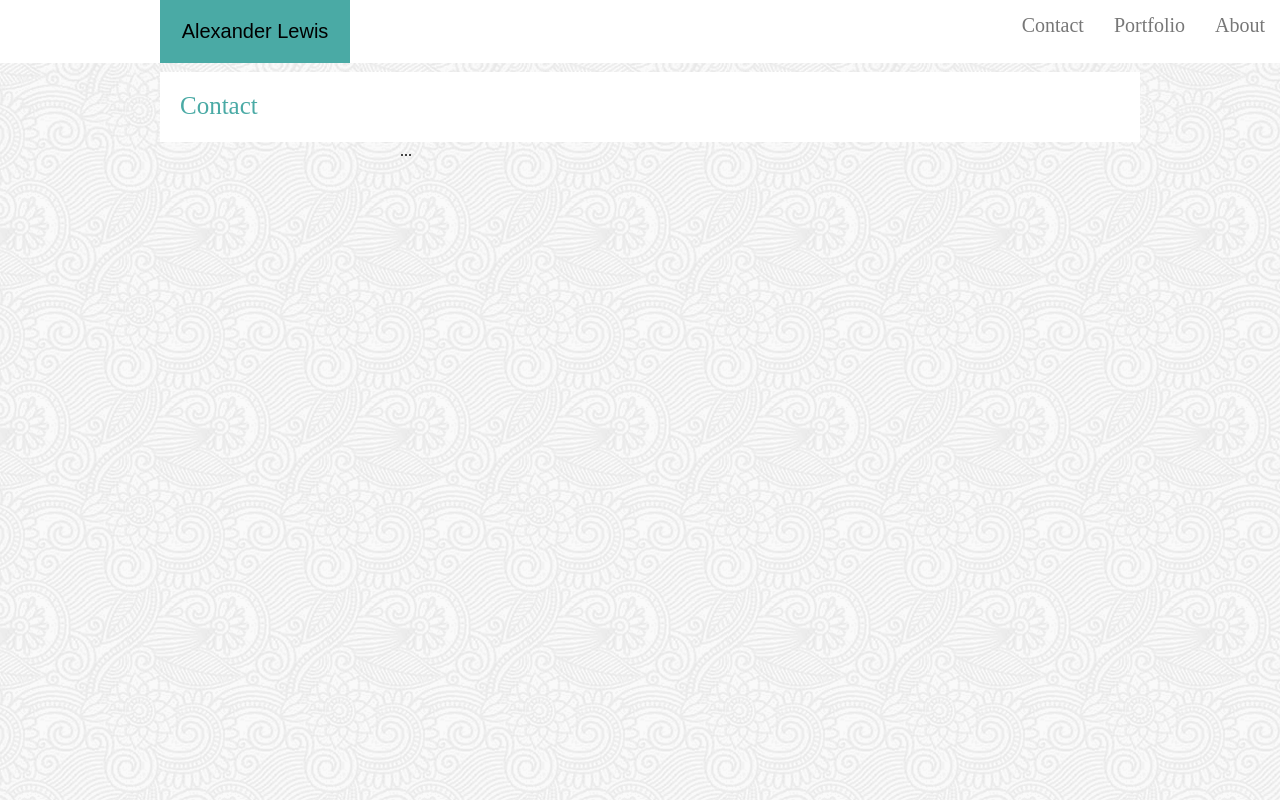
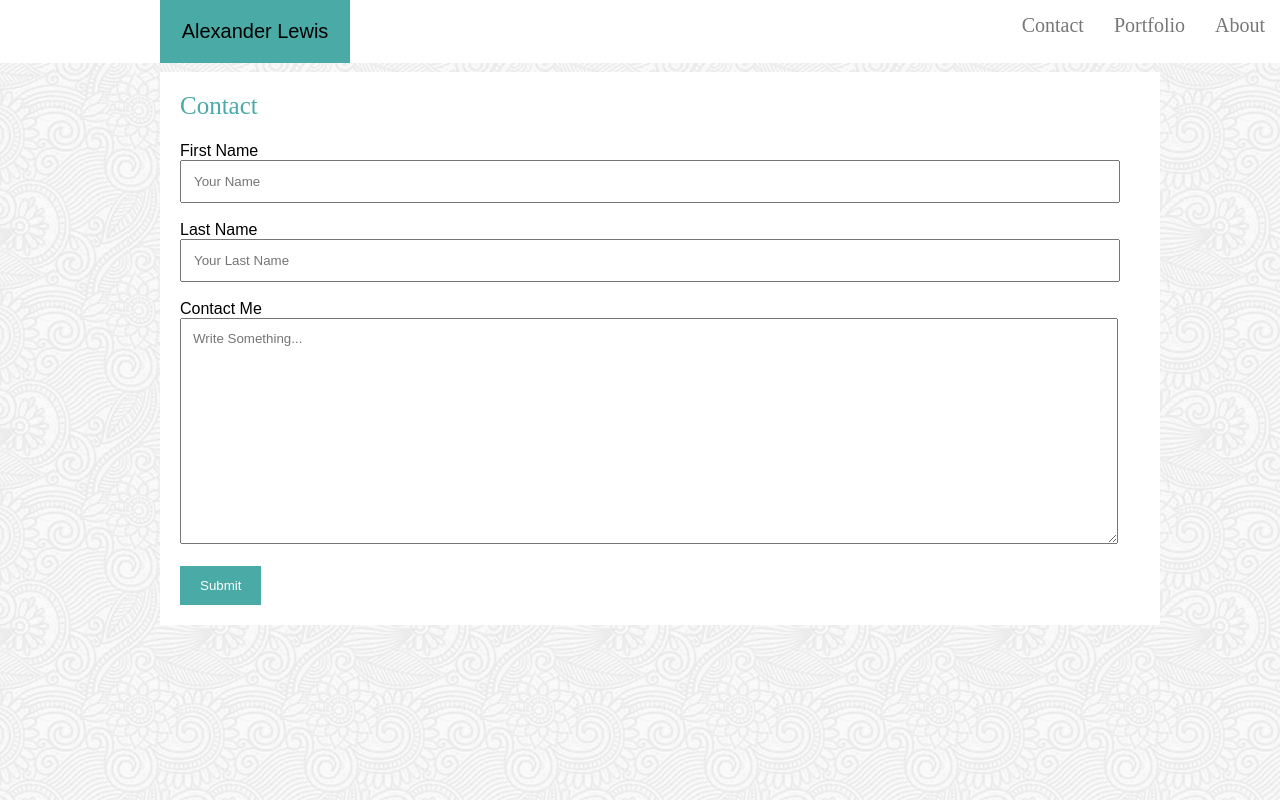
Before and after one commit to xer34/BasicPortfolio, a plain HTML site: page contact.html in a window 1280 px wide. Drawn offline with Linux system fonts and the light colour scheme.

Commit message:
8.14 changes

```diff
--- /dev/null
+++ b/assets/reset.css
@@ -0,0 +1,48 @@
+/* http://meyerweb.com/eric/tools/css/reset/
+   v2.0 | 20110126
+   License: none (public domain)
+*/
+
+html, body, div, span, applet, object, iframe,
+h1, h2, h3, h4, h5, h6, p, blockquote, pre,
+a, abbr, acronym, address, big, cite, code,
+del, dfn, em, img, ins, kbd, q, s, samp,
+small, strike, strong, sub, sup, tt, var,
+b, u, i, center,
+dl, dt, dd, ol, ul, li,
+fieldset, form, label, legend,
+table, caption, tbody, tfoot, thead, tr, th, td,
+article, aside, canvas, details, embed,
+figure, figcaption, footer, header, hgroup,
+menu, nav, output, ruby, section, summary,
+time, mark, audio, video {
+	margin: 0;
+	padding: 0;
+	border: 0;
+	font-size: 100%;
+	font: inherit;
+	vertical-align: baseline;
+}
+/* HTML5 display-role reset for older browsers */
+article, aside, details, figcaption, figure,
+footer, header, hgroup, menu, nav, section {
+	display: block;
+}
+body {
+	line-height: 1;
+}
+ol, ul {
+	list-style: none;
+}
+blockquote, q {
+	quotes: none;
+}
+blockquote:before, blockquote:after,
+q:before, q:after {
+	content: '';
+	content: none;
+}
+table {
+	border-collapse: collapse;
+	border-spacing: 0;
+}
--- a/assets/style.css
+++ b/assets/style.css
@@ -20,6 +20,7 @@ p {
     background-color: #ffffff;
     float: left;
 
+
 }
 
 article {
@@ -27,6 +28,7 @@ article {
     overflow: auto;
     position: relative;
 }
+
 .namebox {
     background-color: #4aaaa5;
     width: 150px;
@@ -38,7 +40,8 @@ article {
     right: -50;
     position: fixed;
     font-family: 'Arial', 'Helvectica Neue', Helvetica, sans-serif;
-    }
+
+}
 
  .header {
     background-color: #ffffff;
@@ -67,6 +70,7 @@ article {
     z-index: 20;
     float: left;
 }
+
  .topnav {
     top: 0;
     right: 0;
@@ -74,8 +78,8 @@ article {
     position: fixed;
     background-color: #A9A9A9
 
+}
 
-}
  .topnav a {
     float: right;
     color: #777777;
@@ -84,17 +88,28 @@ article {
     font-size: 20px;
     text-decoration: none;
     background-color: #ffffff
+}
+
+
+input[type=text], select, textarea {
+    font-family: 'Arial', 'Helvectica Neue', Helvetica, sans-serif;
+    width: 95%;
+    padding: 12px;
 
 }
 
-.separatingBar {
-    background-color: #777777;
-    width: 50%;
-    height: 1px;
-    border: 1px #777777;
-    padding: 1px;
-    margin: auto;
-    z-index: 20;
-    float: center;
+form {
+    font-family: 'Arial', 'Helvectica Neue', Helvetica, sans-serif;
+    width: 960px;
+    padding: 20px;
+    background-color: #ffffff
 
 }
+
+input[type=submit] {
+    background-color: #4aaaa5;
+    color: white;
+    padding: 12px 20px;
+    border: none;
+
+}
--- a/contact.html
+++ b/contact.html
@@ -3,6 +3,7 @@
     <head>
         <link rel="stylesheet" href="assets/style.css"
     </head>
+    <!-- <link rel="stylesheet" href="reset.css"> -->
  <body background="assets/background.png">
     <div class="header"> </div>
     <div class="namebox">Alexander Lewis</div>
@@ -18,4 +19,17 @@
 <br>
 <div class="h2">Contact</div>
 
-<div class="separatingBar">...</div>
+<form>
+    <label for="fname">First Name</label>
+    <input type="text" name="firstname" id="fname" placeholder="Your Name"><br><br>
+
+    <label for="lname">Last Name</label>
+    <input type="text" name="lastname" id="lname" placeholder="Your Last Name"><br><br>
+
+    <label for="contact">Contact Me</label>
+    <textarea id="contact" name="contactme" placeholder="Write Something..." style="height:200px"></textarea><br><br>
+
+    <input type="submit" value="Submit">
+
+</form>
+</div>
```
Also changed, not shown: index.html (+6 -6 lines), portfolio.html (+2 -2 lines).
